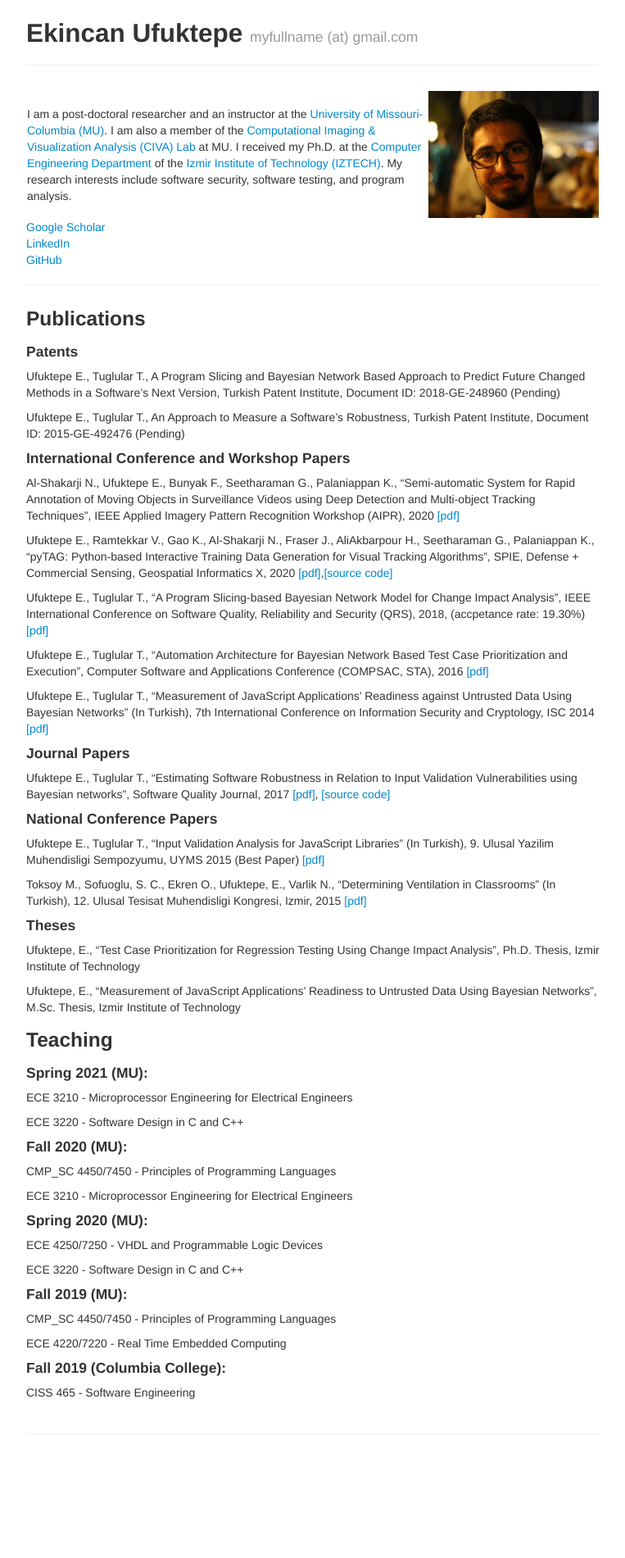
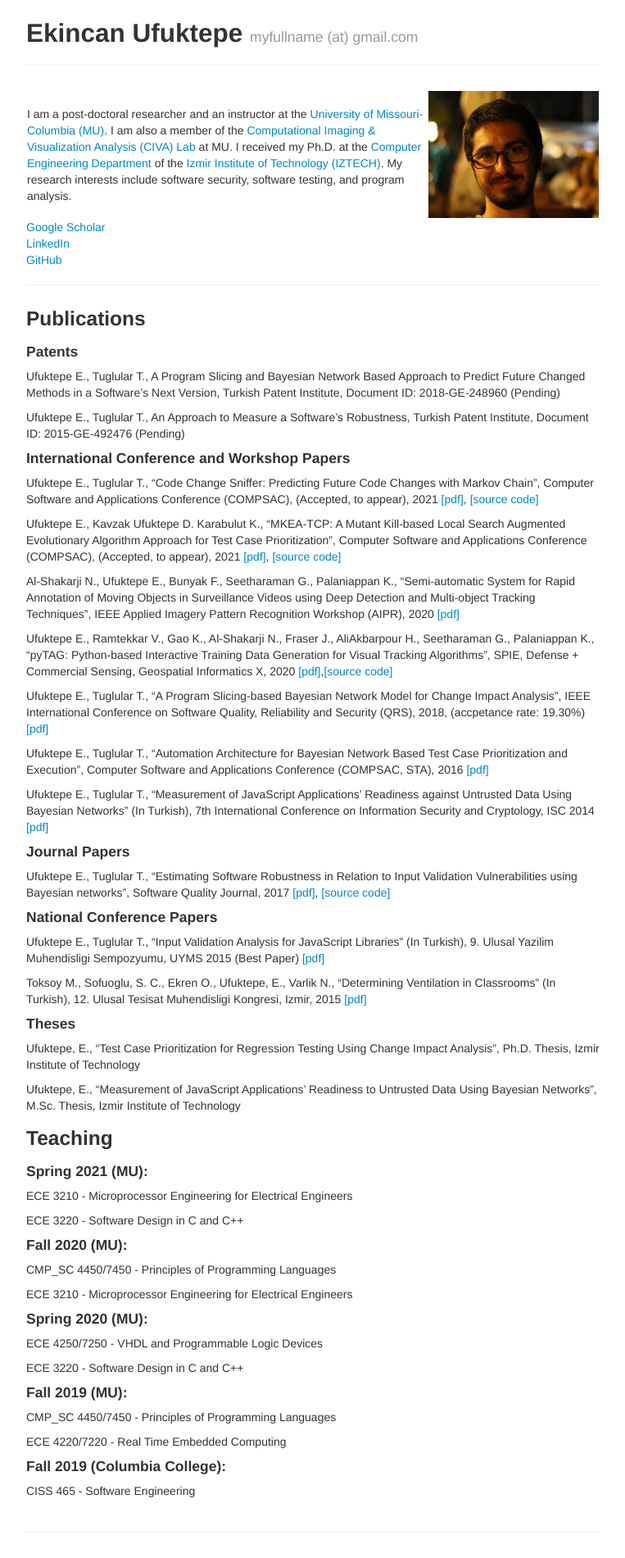
Before and after one commit to ekincanufuktepe/ekincanufuktepe.github.io, a Jekyll site: the page built from index.md, in a window 1280 px wide. Shown: the whole page at 82% size, without its empty margins (258-1021 px from the left). Built offline with Jekyll 4.4.1, drawn with Linux system fonts in a browser that asks for light colours; before the commit the page ends 1781 px from its top, so only the background shows below that.

Commit message:
Update index.md

```diff
--- a/index.md
+++ b/index.md
@@ -26,9 +26,9 @@ Ufuktepe E., Tuglular T., An Approach to Measure a Software's Robustness, Turkis
 
 #### International Conference and Workshop Papers
 
-<!-- Ufuktepe E., Tuglular T., "Predicting Future Code Changes with Markov Chains", Computer Software and Applications Conference (COMPSAC), 2021 [[pdf]](/paper/2016_COMPSAC_Ufuktepe_Tuglular.pdf) -->
+Ufuktepe E., Tuglular T., "Code Change Sniffer: Predicting Future Code Changes with Markov Chain", Computer Software and Applications Conference (COMPSAC), (Accepted, to appear), 2021 [[pdf]](), [[source code]](https://github.com/ekincanufuktepe/code-change-sniffer)
 
-<!-- Ufuktepe E., Kavzak Ufuktepe D. Karabulut K., "MKEA-TCP: A Mutant Kill-based Local Search Augmented Evolutionary Algorithm Approach for Test Case Prioritization", Computer Software and Applications Conference (COMPSAC), 2021 [[pdf]](/paper/2016_COMPSAC_Ufuktepe_Tuglular.pdf)-->
+Ufuktepe E., Kavzak Ufuktepe D. Karabulut K., "MKEA-TCP: A Mutant Kill-based Local Search Augmented Evolutionary Algorithm Approach for Test Case Prioritization", Computer Software and Applications Conference (COMPSAC), (Accepted, to appear), 2021 [[pdf]](), [[source code]](https://github.com/ekincanufuktepe/mkea-tcp)
 
 Al-Shakarji N., Ufuktepe E., Bunyak F., Seetharaman G., Palaniappan K., "Semi-automatic System for Rapid Annotation of Moving Objects in Surveillance Videos using Deep Detection and Multi-object Tracking Techniques", IEEE Applied Imagery Pattern Recognition Workshop (AIPR), 2020 [[pdf]]()
 
```
